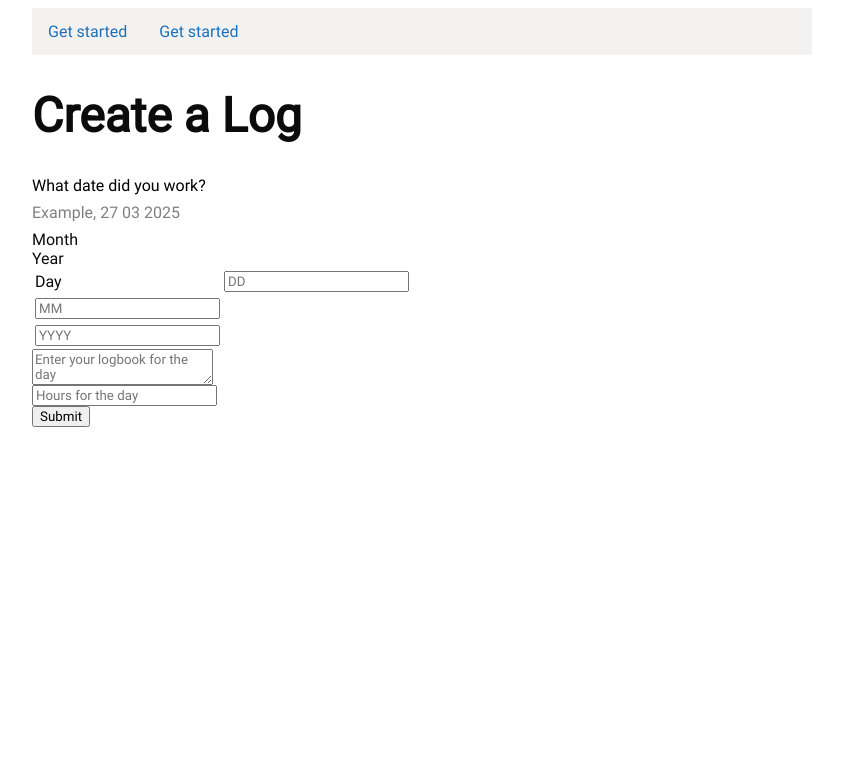
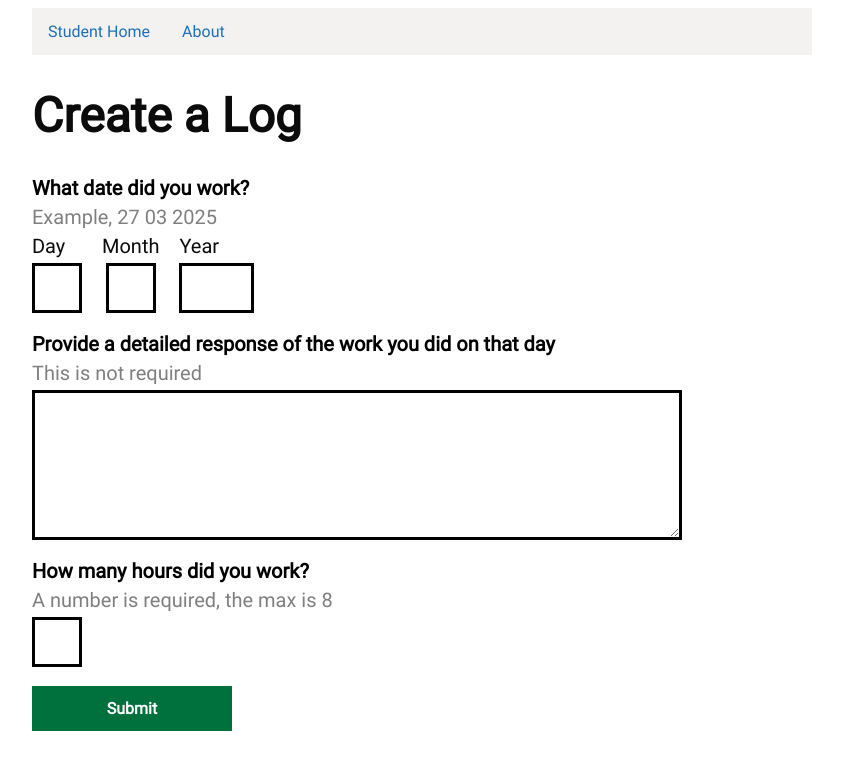
Before and after one commit to SilentSmeary/hours-tracking, a PHP site: page /student/create_log.php in a window 1280 px wide. Shown: the top 770 px of the page, without its empty margins (218-1061 px from the left). Run offline with PHP 8.4, Linux system fonts and the light colour scheme; a user stored in the database is signed in.

Commit message:
added: styling for student_create log

```diff
--- a/assets/style/style.css
+++ b/assets/style/style.css
@@ -243,26 +243,90 @@ b{
     font-size: 48px;
 }
 
-.form_element_heading{
+.text-element {
+    font-size: 20px; /* Adjust font size */
+    color: #000; /* Adjust text color */
     font-weight: bold;
-    font-size: 20px;
-    padding: 0px;
-    gap: 8px; /* Adjust gap between elements if needed */
-}
-
-.container {
-    display: flex;
-    flex-direction: column;
-    align-items: flex-start;
-    gap: 8px; /* Adjust gap between elements if needed */
-}
-
-.text-element {
-    font-size: 16px; /* Adjust font size */
-    color: #000; /* Adjust text color */
+    padding-bottom: 5px;
 }
 
 .text-element-faded {
-    font-size: 16px; /* Adjust font size */
+    font-size: 20px; /* Adjust font size */
     color: rgba(0, 0, 0, 0.5); /* Adjust text color */
+    padding-bottom: 5px;
 }
+
+.date-container {
+    display: flex;
+    gap: 20px; /* Space between the boxes */
+    align-items: center;
+    font-size: 20px;
+}
+
+.date-container-input {
+    display: block;
+    margin: 5px auto 0;
+    width: 50px;
+    /*height: 30px;*/
+    padding: 10px;
+    border: solid #000;
+    font-size: 20px;
+}
+
+.date-container-input:focus {
+    border-color: #0b0c0c;
+    outline: 3px solid #ffdd00; /* Add yellow outline when focused */
+}
+
+.date-item-year {
+    display: block;
+    margin: 5px auto 0;
+    width: 75px;
+    /*height: 30px;*/
+    padding: 10px;
+    border: solid #000;
+    font-size: 20px;
+}
+
+.date-item-year:focus {
+    border-color: #0b0c0c;
+    outline: 3px solid #ffdd00; /* Add yellow outline when focused */
+}
+
+.log_textarea {
+    padding: 10px;
+    width: 650px;
+    height: 150px;
+    font-size: 20px;
+    font-family: Roboto;
+    border: solid #000;
+}
+
+.log_textarea:focus {
+    border-color: #0b0c0c;
+    outline: 3px solid #ffdd00; /* Add yellow outline when focused */
+}
+
+.log_hours{
+    padding: 10px;
+    font-size: 20px;
+    width: 50px;
+    border: solid #000;
+}
+
+.log_hours:focus {
+    border-color: #0b0c0c;
+    outline: 3px solid #ffdd00; /* Add yellow outline when focused */
+}
+
+.submit{
+    cursor: pointer;
+    font-family: Roboto;
+    padding: 10px;
+    font-size: 16px;
+    font-weight: bold;
+    width: 200px;
+    background: #00703c;
+    border: #00703c solid;
+    color: white;
+}
--- a/student/create_log.php
+++ b/student/create_log.php
@@ -11,33 +11,42 @@ if (!isset($_SESSION["s_first_name"], $_SESSION["course_name"], $_SESSION["cours
 }
 
 echo "<ul class='nav_bar'>";
-echo "<li class='navbar_li'><a href='#get-started'>Get started</a></li>";
-echo "<li class='navbar_li'><a href='#get-started'>Get started</a></li>";
+    echo "<li class='navbar_li'><a href='student_home.php'>Student Home</a></li>";
+    echo "<li class='navbar_li'><a href='#about'>About</a></li>";
 echo "</ul>";
 
 echo "<h1 class='form_heading'>Create a Log</h1>";
 
-echo "<form method='post' action='insert_log.php'>";
-echo "<div class='container'>";
-    echo "<div class='text-element'>What date did you work?</div>";
-    echo "<div class='text-element-faded'>Example, 27 03 2025</div>";
-    echo'<div class="date-inputs">';
-        echo "<table>";
-        echo'<div class="input-group">';
-            echo'<td><label class="date_item" for="day">Day</label></td>';
-            echo'<td><input type="text" id="day" name="day" maxlength="2" placeholder="DD" required></td>';
-        echo'</div>';
-        echo'<div class="input-group">';
-            echo'<tr><label for="month">Month</label></tr>';
-            echo'<td><input type="text" id="month" name="month" maxlength="2" placeholder="MM" required></td>';
-        echo'</div>';
-        echo'<div class="input-group">';
-            echo'<tr><label for="year">Year</label></tr>';
-            echo'<td><input type="text" id="year" name="year" maxlength="4" placeholder="YYYY" required></td>';
-        echo'</div>';
-        echo'</table>';
-    echo "<textarea name='log' id='' placeholder='Enter your logbook for the day'></textarea><br>";
-    echo "<input type='text' name='hours' placeholder='Hours for the day' required><br>";
-    echo "<input type='submit' name='submit' value='Submit'>";
+echo "<form method='post' action='insert_log.php' class='log_form'>";
+    echo "<div>";
+        echo "<div class='text-element'>What date did you work?</div>";
+        echo "<div class='text-element-faded'>Example, 27 03 2025</div>";
+        echo "</div>";
+            echo "<div class='date-container'>";
+            echo "<div>";
+                echo "<label class='date_item' for='day'>Day</label>";
+                echo "<input type='text' class='date-container-input' name='day' maxlength='2' required>";
+                echo "</div>";
+                echo "<div>";
+                echo "<label class='date_item' for='month'>Month</label>";
+                echo "<input type='text' class='date-container-input' name='month' maxlength='2' required>";
+                echo "</div>";
+                echo "<div>";
+                echo "<label class='' for='year'>Year</label>";
+                echo "<input class='date-item-year' type='text' id='' name='year' maxlength='4'  required>";
+            echo "</div>";
+        echo "</div>";
+        echo "<br>";
+    echo "<div class='text-element'>Provide a detailed response of the work you did on that day</div>";
+    echo "<div class='text-element-faded'>This is not required</div>";
+    echo "<textarea name='log' class='log_textarea' required></textarea>";
+    echo "<br><br>";
+    echo "<div class='text-element'>How many hours did you work?</div>";
+    echo "<div class='text-element-faded'>A number is required, the max is 8</div>";
+    echo "<input type='text' name='hours' class='log_hours' required maxlength='1'>";
+    echo "<br><br>";
+    echo "<input type='submit' name='submit' value='Submit' class='submit'>";
 echo "</form>";
-echo "</div>";
+
+echo "</body>";
+?>
```
